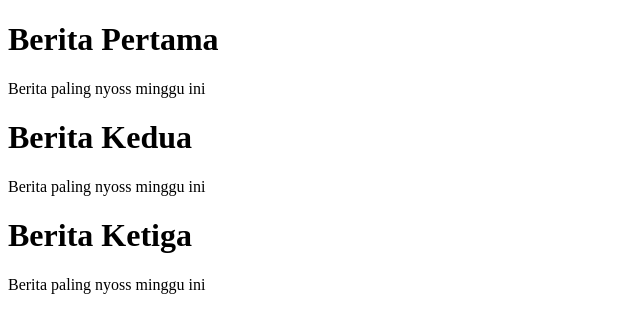
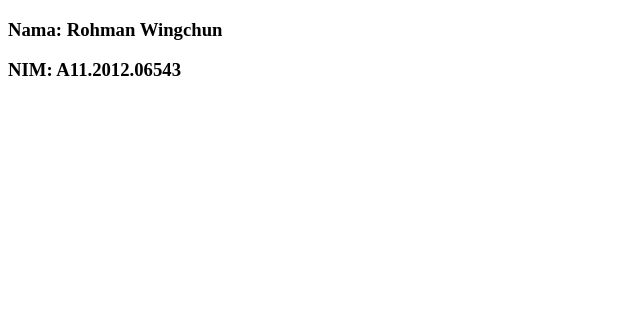
Before and after one commit to syaifurplus/pemsik-202252-4617, a React app in the folder kampus/: page / in a window 1280 px wide. Shown: the top 332 px of the page, without its empty margins (0-640 px from the left). Built offline with nearby package versions, Linux system fonts and the light colour scheme; the HTML template or start-up script is replaced by a standard one.

Commit message:
latian biodata mhs

```diff
--- a/kampus/src/App.jsx
+++ b/kampus/src/App.jsx
@@ -1,24 +1,27 @@
-function Judul({ nama }){
-    return <h1>Berita {nama}</h1>
+function Nama({ nama }){
+    return <h3>Nama: {nama}</h3>
 }
 
-function Isi(){
-    return <span>Berita paling nyoss minggu ini</span>
+function Nim({ nim }){
+    return <h3>NIM: {nim} </h3>
 }
 
-function Artikel({ nama }){
+function Mhs(){
+    const mahasiswa = {
+        nama: "Rohman Wingchun",
+        nim: "A11.2012.06543"
+    }
+
     return <div>
-        <Judul nama={nama}/>
-        <Isi />
+        <Nama nama={mahasiswa.nama} />
+        <Nim nim={mahasiswa.nim}/>
     </div>
 }
 
 // function utama di file ini
 function App(){
     return <div>
-        <Artikel nama="Pertama"/>
-        <Artikel nama="Kedua"/>
-        <Artikel nama="Ketiga"/>
+        <Mhs />
     </div>
 }
 
```
Also changed, not shown: 1 other file (tests, documents, lock files or other folders).
